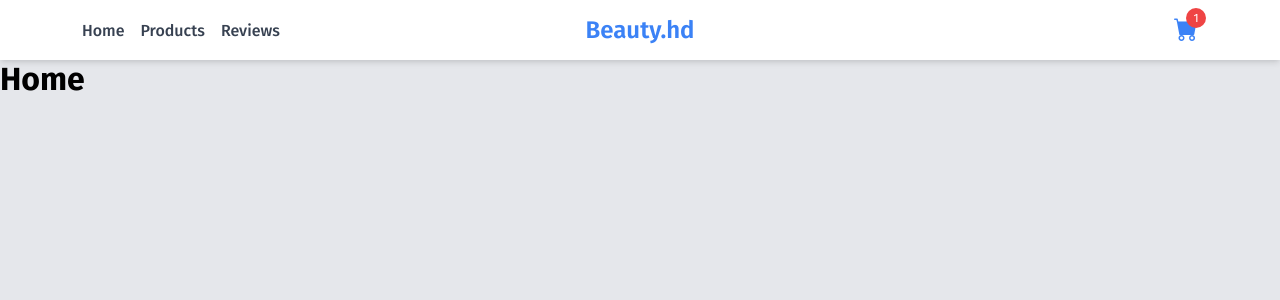
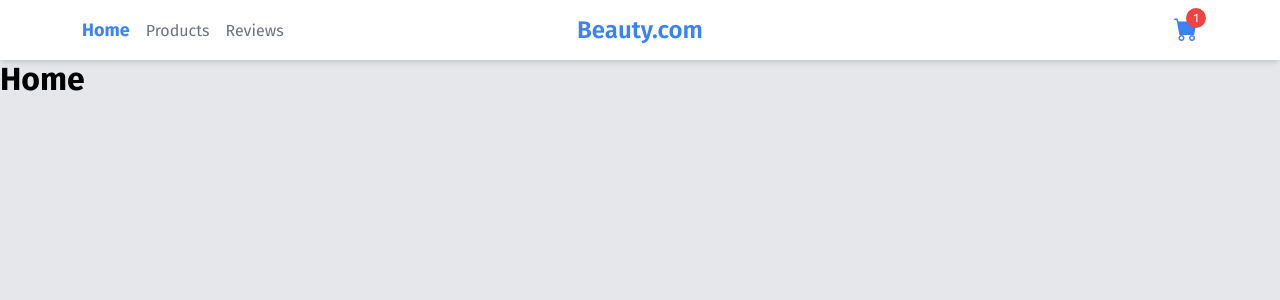
Before and after one commit to vclong2003/react-shopping-cart, a React (Create React App) app: page / in a window 1280 px wide. Shown: the top 300 px of the page. Built offline with nearby package versions, Linux system fonts and the light colour scheme.

Commit message:
Refactor CSS and update header component

```diff
--- a/src/assets/css/global.css
+++ b/src/assets/css/global.css
@@ -95,20 +95,6 @@ Order of properties should be:
   flex-wrap: wrap;
 }
 
-.linksContainer {
-  flex: 1;
-  display: flex;
-  align-items: center;
-  gap: var(--s-4);
-}
-
-.navItem {
-  text-decoration: none;
-  color: var(--gray-dark);
-  font-weight: var(--fw-medium);
-  font-size: var(--fs-md);
-}
-
 .logo {
   flex: 1;
   display: flex;
@@ -124,3 +110,9 @@ Order of properties should be:
   display: flex;
   justify-content: flex-end;
 }
+.btn {
+  background-color: transparent;
+  font-size: var(--fs-2xl);
+  padding: 0 !important;
+  display: none;
+}
--- a/src/components/Header/Header.tsx
+++ b/src/components/Header/Header.tsx
@@ -1,37 +1,30 @@
-import { NavLink } from "react-router-dom";
 import Container from "../Container/Container";
 
 import S from "./Header.styled";
 import Badge from "../Badge/Badge";
 import OffCanvas from "../OffCanvas/OffCanvas";
 import { useState } from "react";
+import Button from "../Button/Button";
+import NavItem from "./NavItem/NavItem";
+import NavList from "./NavList/NavList";
 
 export default function Header(): JSX.Element {
   const [show, setShow] = useState(false);
   return (
     <S.Header>
       <Container className="nav">
+        <Button
+          className="btn"
+          onClick={() => {
+            setShow(true);
+          }}>
+          <i className="bi bi-list"></i>
+        </Button>
         <OffCanvas show={show} onClose={() => setShow(false)}>
           test
         </OffCanvas>
-        <div className="linksContainer">
-          <NavLink className="navItem" to="/">
-            Home
-          </NavLink>
-          <NavLink className="navItem" to="/products">
-            Products
-          </NavLink>
-          <NavLink className="navItem" to="/reviews">
-            Reviews
-          </NavLink>
-        </div>
-        <div
-          className="logo"
-          onClick={() => {
-            setShow(true);
-          }}>
-          Beauty.hd
-        </div>
+        <NavList />
+        <div className="logo">Beauty.com</div>
 
         <div className="cart">
           <Badge count={1}>
--- /dev/null
+++ b/src/components/Header/NavItem/NavItem.styled.ts
@@ -0,0 +1,16 @@
+import { NavLink as BaseNavLink } from "react-router-dom";
+import styled from "styled-components";
+
+export const NavLink = styled(BaseNavLink)`
+  text-decoration: none;
+  color: var(--gray);
+
+  font-size: var(--fs-md);
+  transition: all 0.2s ease-in-out;
+
+  &.active {
+    color: var(--blue);
+    font-size: var(--fs-lg);
+    font-weight: var(--fw-bold);
+  }
+`;
--- /dev/null
+++ b/src/components/Header/NavItem/NavItem.tsx
@@ -0,0 +1,10 @@
+import * as S from "./NavItem.styled";
+
+interface INavItemProps {
+  title: string;
+  to: string;
+}
+
+export default function NavItem({ title, to }: INavItemProps): JSX.Element {
+  return <S.NavLink to={to}>{title}</S.NavLink>;
+}
--- /dev/null
+++ b/src/components/Header/NavList/NavList.styled.ts
@@ -0,0 +1,8 @@
+import styled from "styled-components";
+
+export const NavList = styled.div`
+  flex: 1;
+  display: flex;
+  align-items: center;
+  gap: var(--s-4);
+`;
--- /dev/null
+++ b/src/components/Header/NavList/NavList.tsx
@@ -0,0 +1,14 @@
+import { layoutRoutes } from "../../../routes/layoutRoutes";
+import NavItem from "../NavItem/NavItem";
+
+import * as S from "./NavList.styled";
+
+export default function NavList(): JSX.Element {
+  return (
+    <S.NavList>
+      {layoutRoutes.map(({ name, path }) => (
+        <NavItem key={path} title={name} to={path} />
+      ))}
+    </S.NavList>
+  );
+}
```
